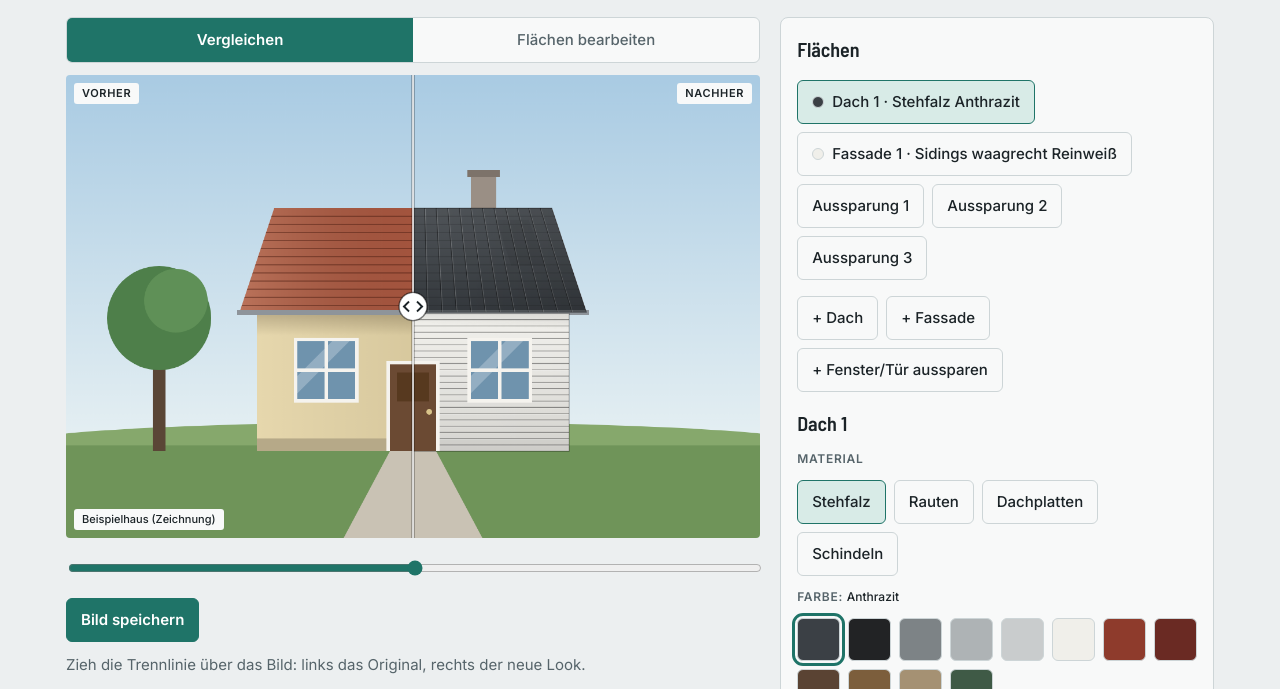
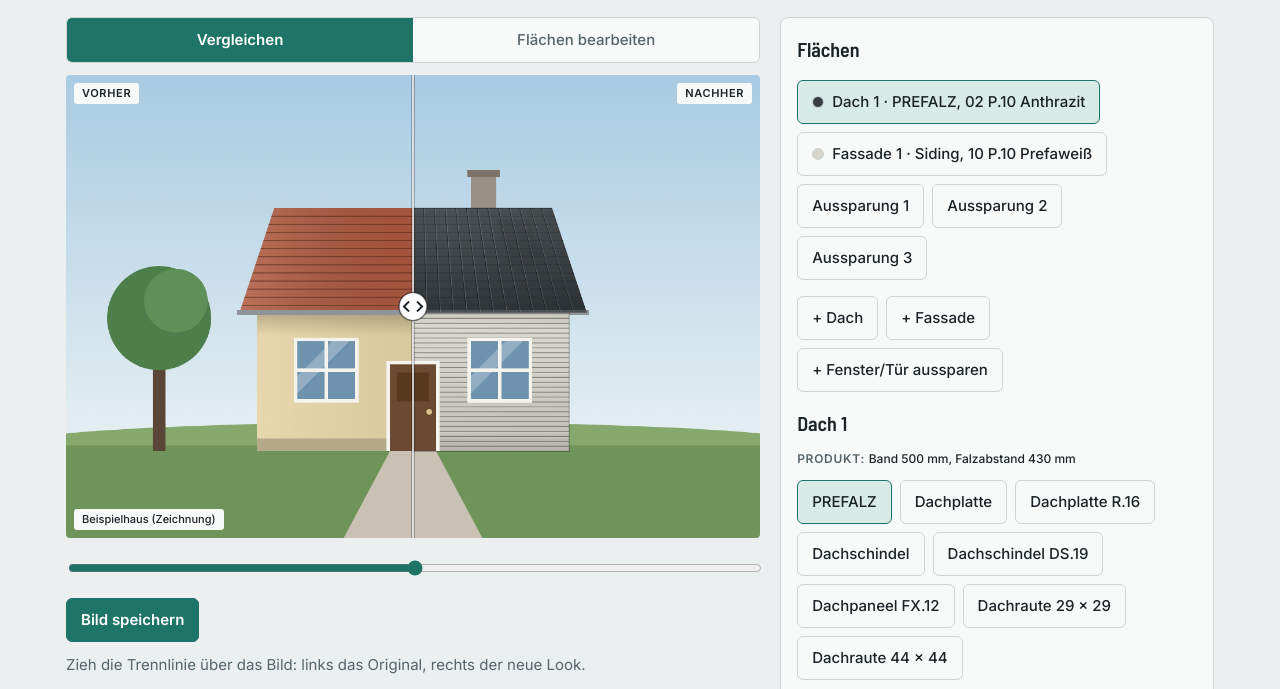
Before and after one commit to maks1212/hausprobe, a plain HTML site: page index.html in a window 1280 px wide. Shown: the part 108-797 px from the top of the page. Drawn offline with Linux system fonts and the light colour scheme.

Commit message:
Use PREFA product and colour master data
Products, formats and colour numbers come from PREFA's public colour
range 2026, colour chart 2022 and planning documents. Hex values are
screen approximations of the stated RAL references.

Co-Authored-By: Claude Fable 5.2 <noreply@anthropic.com>
Claude-Session: https://claude.ai/code/session_01FMapittmPHyQQ7kP4EqZ2i

```diff
--- a/app.js
+++ b/app.js
@@ -1,15 +1,6 @@
 (function(){
 "use strict";
-var MATS={
-  dach:[{id:"stehfalz",name:"Stehfalz"},{id:"raute",name:"Rauten"},{id:"platte",name:"Dachplatten"},{id:"schindel",name:"Schindeln"}],
-  fassade:[{id:"siding",name:"Sidings waagrecht"},{id:"stehfalz",name:"Paneele senkrecht"},{id:"raute",name:"Rauten"},{id:"glatt",name:"Glatt"}]
-};
-var COLORS=[
-  {name:"Anthrazit",hex:"#3b4045"},{name:"Schwarz",hex:"#222325"},{name:"Steingrau",hex:"#7d8386"},
-  {name:"Hellgrau",hex:"#aeb3b5"},{name:"Silber",hex:"#c9cccd"},{name:"Reinweiß",hex:"#f0efea"},
-  {name:"Ziegelrot",hex:"#8e3b2c"},{name:"Oxidrot",hex:"#6a2a23"},{name:"Nussbraun",hex:"#5a4333"},
-  {name:"Bronze",hex:"#7c5e3c"},{name:"Sandbraun",hex:"#a59173"},{name:"Moosgrün",hex:"#3f5a46"}
-];
+var DATA=window.HausData;
 var KIND={dach:"Dach",fassade:"Fassade",cut:"Aussparung"};
 var $=function(id){return document.getElementById(id);};
 var cv=$("cv"),ctx=cv.getContext("2d");
@@ -52,18 +43,27 @@ function quadFor(s,P){
   }else{var b=bbox(P);q=[[b[0],b[1]],[b[2],b[1]],[b[2],b[3]],[b[0],b[3]]];}
   var r=s.rot||0;return [0,1,2,3].map(function(i){return q[(i+r)%4];});
 }
-function patternLines(mat,n,ratio){
-  var L=[],i,j,m,c;
-  if(mat==="stehfalz"){for(i=1;i<n;i++)L.push([i/n,0,i/n,1]);}
-  else if(mat==="siding"){for(j=1;j<n;j++)L.push([0,j/n,1,j/n]);}
-  else if(mat==="platte"||mat==="schindel"){
-    if(mat==="schindel")n=Math.round(n*1.6);
-    m=Math.max(1,Math.round(n*ratio*(mat==="schindel"?1.75:1.4)));
+function prod(s){return DATA.byId[s.mat]||DATA.products[0];}
+function hex(code){var c=DATA.colors[code];return c?c.hex:"#888888";}
+/* Startwert für die Musterdichte: angenommene Flächenbreite geteilt durchs Rastermaß des Produkts. */
+function defScale(pr,kind){
+  var ref=pr.pat==="hline"?5500:(kind==="dach"?11000:9000);
+  return Math.max(3,Math.min(60,Math.round(ref/pr.cell)));
+}
+function patternLines(pr,n,ratio){
+  var L=[],i,j,m,c,u,v;
+  if(pr.pat==="seam"){for(i=1;i<n;i++)L.push([i/n,0,i/n,1]);}
+  else if(pr.pat==="hline"){
+    var mix=pr.mix||[1],sum=0;mix.forEach(function(x){sum+=x;});var unit=mix.length/(sum*n);v=0;
+    for(j=0;j<400;j++){v+=mix[j%mix.length]*unit;if(v>=.999)break;L.push([0,v,1,v]);}
+  }else if(pr.pat==="offset"){
+    m=Math.max(1,Math.round(n*ratio*pr.w/pr.h));
     for(j=0;j<m;j++){
       if(j)L.push([0,j/m,1,j/m]);
-      for(i=0;i<=n;i++){var u=(i+(j%2)*.5)/n;if(u>0&&u<1)L.push([u,j/m,u,(j+1)/m]);}
+      var sh=(j*(pr.shift||.5))%1;
+      for(i=0;i<=n;i++){u=(i+sh)/n;if(u>0&&u<1)L.push([u,j/m,u,(j+1)/m]);}
     }
-  }else if(mat==="raute"){
+  }else if(pr.pat==="raute"){
     m=Math.max(1,Math.round(n*ratio));
     for(c=1;c<n+m;c++)L.push([(c-Math.min(c,m))/n,Math.min(c,m)/m,Math.min(c,n)/n,(c-Math.min(c,n))/m]);
     for(c=-(m-1);c<n;c++){var a=Math.max(c,0),b=Math.min(n,m+c);L.push([a/n,(a-c)/m,b/n,(b-c)/m]);}
@@ -73,12 +73,12 @@ function patternLines(mat,n,ratio){
 function paint(c,s){
   var P=px(s),q=quadFor(s,P),map=homography(q),b=bbox(P);
   c.save();trace(c,P);c.clip();
-  c.fillStyle=s.color;c.fillRect(b[0],b[1],b[2]-b[0],b[3]-b[1]);
+  c.fillStyle=hex(s.color);c.fillRect(b[0],b[1],b[2]-b[0],b[3]-b[1]);
   var t=[(q[0][0]+q[1][0])/2,(q[0][1]+q[1][1])/2],e=[(q[3][0]+q[2][0])/2,(q[3][1]+q[2][1])/2];
   var gr=c.createLinearGradient(t[0],t[1],e[0],e[1]);gr.addColorStop(0,"rgba(255,255,255,.10)");gr.addColorStop(1,"rgba(0,0,0,.12)");
   c.fillStyle=gr;c.fillRect(b[0],b[1],b[2]-b[0],b[3]-b[1]);
   var wq=(dist(q[0],q[1])+dist(q[3],q[2]))/2,hq=(dist(q[0],q[3])+dist(q[1],q[2]))/2;
-  var lines=patternLines(s.mat,s.scale,hq/Math.max(1,wq));
+  var lines=patternLines(prod(s),s.scale,hq/Math.max(1,wq));
   if(lines.length){
     var path=new Path2D();
     lines.forEach(function(l){var A=map(l[0],l[1]),B=map(l[2],l[3]);path.moveTo(A[0],A[1]);path.lineTo(B[0],B[1]);});
@@ -143,7 +143,8 @@ function current(){return surfaces.filter(function(s){return s.id===sel;})[0]||n
 function addSurface(kind,pts,o){
   var n=surfaces.filter(function(s){return s.kind===kind;}).length+1;
   var s={id:nextId++,kind:kind,name:KIND[kind]+" "+n,pts:pts,rot:0,shade:.55,
-    mat:kind==="dach"?"stehfalz":"siding",color:kind==="dach"?COLORS[0].hex:COLORS[3].hex,scale:kind==="dach"?24:22};
+    mat:kind==="dach"?"prefalz":"siding",color:"02",scale:0};
+  if(kind!=="cut")s.scale=defScale(prod(s),kind);
   if(o)for(var key in o)s[key]=o[key];
   surfaces.push(s);return s;
 }
@@ -172,8 +173,8 @@ function summary(){return surfaces.filter(function(s){return s.kind!=="cut";}).m
 function exportBlob(cb){renderAfter();after.toBlob(cb,"image/jpeg",.92);}
 
 function el(tag,cls,text){var e=document.createElement(tag);if(cls)e.className=cls;if(text)e.textContent=text;return e;}
-function matName(s){var m=(MATS[s.kind]||[]).filter(function(x){return x.id===s.mat;})[0];return m?m.name:"";}
-function colName(hex){var c=COLORS.filter(function(x){return x.hex===hex;})[0];return c?c.name:"";}
+function matName(s){return prod(s).name;}
+function colName(code){var c=DATA.colors[code];return c?code+" "+c.name:"";}
 function ui(){
   $("mode-view").setAttribute("aria-pressed",mode==="view");$("mode-edit").setAttribute("aria-pressed",mode==="edit");
   cv.className=mode==="edit"?"edit":"";
@@ -193,25 +194,30 @@ function ui(){
   var chips=$("chips");chips.textContent="";
   surfaces.forEach(function(s){
     var b=el("button","btn");b.type="button";b.setAttribute("aria-pressed",s.id===sel);
-    if(s.kind!=="cut"){var d=el("span","dot");d.style.background=s.color;b.appendChild(d);}
-    b.appendChild(document.createTextNode(s.kind==="cut"?s.name:s.name+" · "+matName(s)+" "+colName(s.color)));
+    if(s.kind!=="cut"){var d=el("span","dot");d.style.background=hex(s.color);b.appendChild(d);}
+    b.appendChild(document.createTextNode(s.kind==="cut"?s.name:s.name+" · "+matName(s)+", "+colName(s.color)));
     b.onclick=function(){if(drawing)return;sel=s.id;ui();draw();};chips.appendChild(b);
   });
   var s=current();$("editor").hidden=!s||!!drawing;if(!s)return;
   $("ed-title").textContent=s.name;$("ed-style").hidden=$("rot").hidden=s.kind==="cut";
   if(s.kind==="cut")return;
   var mats=$("mats");mats.textContent="";
-  MATS[s.kind].forEach(function(m){
+  var pr=prod(s),pal=DATA.palettes[pr.pal];
+  DATA.products.filter(function(m){return m.kind===s.kind;}).forEach(function(m){
     var b=el("button","btn",m.name);b.type="button";b.setAttribute("aria-pressed",m.id===s.mat);
-    b.onclick=function(){s.mat=m.id;ui();refresh();};mats.appendChild(b);
+    b.onclick=function(){s.mat=m.id;s.scale=defScale(m,s.kind);if(DATA.palettes[m.pal].indexOf(s.color)<0)s.color=DATA.palettes[m.pal][0];ui();refresh();};
+    mats.appendChild(b);
   });
+  $("mat-info").textContent=pr.info;
   var cols=$("colors");cols.textContent="";
-  COLORS.forEach(function(c){
-    var b=el("button","sw");b.type="button";b.style.background=c.hex;b.title=c.name;b.setAttribute("aria-label",c.name);b.setAttribute("aria-pressed",c.hex===s.color);
-    b.onclick=function(){s.color=c.hex;ui();refresh();};cols.appendChild(b);
+  pal.forEach(function(code){
+    var c=DATA.colors[code],b=el("button","sw");b.type="button";b.style.background=c.hex;b.title=code+" "+c.name;
+    b.setAttribute("aria-label",code+" "+c.name);b.setAttribute("aria-pressed",code===s.color);
+    b.onclick=function(){s.color=code;ui();refresh();};cols.appendChild(b);
   });
-  $("color-name").textContent=colName(s.color);
-  $("scale").value=52-s.scale;$("scale").disabled=s.mat==="glatt";$("shade").value=Math.round(s.shade*100);
+  var cur=DATA.colors[s.color];
+  $("color-name").textContent=colName(s.color)+(cur?" · ähnlich RAL "+cur.ral:"");
+  $("scale").value=63-s.scale;$("shade").value=Math.round(s.shade*100);
 }
 
 function pos(e){var r=cv.getBoundingClientRect();return {x:Math.min(1,Math.max(0,(e.clientX-r.left)/r.width)),y:Math.min(1,Math.max(0,(e.clientY-r.top)/r.height)),r:r};}
@@ -263,7 +269,7 @@ $("share").onclick=function(){exportBlob(function(b){
   if(!b)return;var f=new File([b],"hausprobe.jpg",{type:"image/jpeg"});
   navigator.share({files:[f],title:"Hausprobe",text:summary()}).catch(function(){});
 });};
-$("scale").oninput=function(){var s=current();if(s){s.scale=52-(+this.value);refresh();}};
+$("scale").oninput=function(){var s=current();if(s){s.scale=63-(+this.value);refresh();}};
 $("shade").oninput=function(){var s=current();if(s){s.shade=this.value/100;refresh();}};
 $("rot").onclick=function(){var s=current();if(s){s.rot=((s.rot||0)+1)%4;refresh();}};
 $("del").onclick=function(){surfaces=surfaces.filter(function(s){return s.id!==sel;});sel=null;ui();refresh();};
@@ -314,13 +320,13 @@ function loadSample(){
   function n(a){return a.map(function(p){return {x:p[0]/1200,y:p[1]/800};});}
   function r(x0,y0,x1,y1){return n([[x0,y0],[x1,y0],[x1,y1],[x0,y1]]);}
   var roof=addSurface("dach",n([[300,410],[900,410],[840,230],[360,230]]));
-  addSurface("fassade",r(330,412,870,650),{color:COLORS[5].hex});
+  addSurface("fassade",r(330,412,870,650),{color:"10"});
   addSurface("cut",r(394,454,506,566));addSurface("cut",r(694,454,806,566));addSurface("cut",r(554,494,646,650));
   sel=roof.id;renderAfter();ui();draw();
 }
 function save(){
   clearTimeout(saveT);saveT=setTimeout(function(){
-    try{localStorage.setItem("hausprobe.state",JSON.stringify({v:1,sample:isSample,surfaces:surfaces,nextId:nextId}));}catch(e){}
+    try{localStorage.setItem("hausprobe.state",JSON.stringify({v:2,sample:isSample,surfaces:surfaces,nextId:nextId}));}catch(e){}
   },300);
 }
 function storePhoto(c){
@@ -335,7 +341,7 @@ function restore(){
   var st=null,ph=null;
   try{st=JSON.parse(localStorage.getItem("hausprobe.state")||"null");ph=localStorage.getItem("hausprobe.photo");}catch(e){}
   loadSample();
-  if(!st||st.v!==1||!Array.isArray(st.surfaces))return;
+  if(!st||st.v!==2||!Array.isArray(st.surfaces))return;
   if(st.sample){applyState(st);return;}
   if(!ph)return;
   var img=new Image();
--- /dev/null
+++ b/data.js
@@ -0,0 +1,60 @@
+/* Stammdaten: Produkte, Formate und Farben aus öffentlichen PREFA Unterlagen.
+   Quellen: Farbsortiment 2026 (Farbnummern, RAL-Näherungen, Verfügbarkeit je Produktgruppe),
+   Farbkarte 2022 (deutsche Farbnamen), Planungsleitfaden Dach und Ausschreibungstext Fassade (Formate).
+   Die hex-Werte sind Bildschirm-Näherungen der angegebenen RAL-Töne und stammen nicht von PREFA.
+   Nicht enthalten: Holzdekore (38, 39, 40), Naturblank (13), PREFABOND, Strangpressprofile, Raute klein. */
+(function(root){
+"use strict";
+var colors={
+  "01":{name:"P.10 Braun",ral:"7013",hex:"#575044"},
+  "02":{name:"P.10 Anthrazit",ral:"7016",hex:"#383e42"},
+  "03":{name:"P.10 Schwarz",ral:"9005",hex:"#111214"},
+  "04":{name:"P.10 Ziegelrot",ral:"8004",hex:"#8d4931"},
+  "05":{name:"P.10 Oxydrot",ral:"3009",hex:"#6d342d"},
+  "06":{name:"P.10 Moosgrün",ral:"6005",hex:"#114232"},
+  "07":{name:"P.10 Hellgrau",ral:"7005",hex:"#6c6e6b"},
+  "08":{name:"P.10 Zinkgrau",ral:"7030",hex:"#939388"},
+  "10":{name:"P.10 Prefaweiß",ral:"9002",hex:"#d7d5cb"},
+  "11":{name:"P.10 Nussbraun",ral:"8019",hex:"#3d3635"},
+  "12":{name:"Silbermetallic",ral:"9006",hex:"#a1a1a0"},
+  "17":{name:"P.10 Reinweiß",ral:"9010",hex:"#f1ece1"},
+  "19":{name:"P.10 Dunkelgrau",ral:"7043",hex:"#4f5250"},
+  "20":{name:"Rauchsilber",ral:"9007",hex:"#878581"},
+  "23":{name:"Schwarzgrau",ral:"7022",hex:"#4c4a44"},
+  "28":{name:"P.10 Prefa Bronze",ral:"7048",hex:"#7f7b73"},
+  "42":{name:"P.10 Sandbraun",ral:"1019",hex:"#a48f7a"},
+  "43":{name:"P.10 Steingrau",ral:"7031",hex:"#5d6970"},
+  "45":{name:"Bronze",ral:"7048",hex:"#7f7b73"},
+  "46":{name:"P.10 Patinagrün",ral:"6027",hex:"#7ebab5"},
+  "47":{name:"Patinagrau",ral:"7042",hex:"#8e9291"}
+};
+var palettes={
+  dachKlein:["02","01","03","04","05","06","07","11","19","28","43"],
+  prefalz:["02","01","03","04","05","06","07","08","10","11","12","17","19","23","28","43","45","46","47"],
+  fassadeKlein:["02","01","03","04","05","06","07","10","11","12","19","28","43"],
+  siding:["02","01","03","04","05","06","07","10","11","12","17","19","20","23","28","42","43","45","47"]
+};
+/* pat: seam = Falze von First zu Traufe, offset = versetzte Platten, raute = Spitzdeckung, hline = waagrechte Bahnen.
+   w/h: Format in mm; cell: Rastermaß in mm in Zählrichtung (bei Rauten die Diagonale). */
+var products=[
+  {id:"prefalz",kind:"dach",name:"PREFALZ",pat:"seam",w:430,cell:430,pal:"prefalz",info:"Band 500 mm, Falzabstand 430 mm"},
+  {id:"dachplatte",kind:"dach",name:"Dachplatte",pat:"offset",w:600,h:420,cell:600,pal:"dachKlein",info:"600 × 420 mm"},
+  {id:"r16",kind:"dach",name:"Dachplatte R.16",pat:"offset",w:700,h:420,cell:700,pal:"dachKlein",info:"700 × 420 mm"},
+  {id:"schindel",kind:"dach",name:"Dachschindel",pat:"offset",w:420,h:240,cell:420,pal:"dachKlein",info:"420 × 240 mm"},
+  {id:"ds19",kind:"dach",name:"Dachschindel DS.19",pat:"offset",w:480,h:262,cell:480,pal:"dachKlein",info:"480 × 262 mm"},
+  {id:"fx12",kind:"dach",name:"Dachpaneel FX.12",pat:"offset",w:1400,h:420,cell:1400,shift:.37,pal:"dachKlein",info:"1.400 × 420 und 700 × 420 mm"},
+  {id:"raute29",kind:"dach",name:"Dachraute 29 × 29",pat:"raute",w:290,cell:410,pal:"dachKlein",info:"290 × 290 mm"},
+  {id:"raute44",kind:"dach",name:"Dachraute 44 × 44",pat:"raute",w:437,cell:618,pal:"dachKlein",info:"437 × 437 mm"},
+  {id:"siding",kind:"fassade",name:"Siding",pat:"hline",w:200,cell:200,pal:"siding",info:"Baubreite 200 mm (auch 138 bis 600 mm)"},
+  {id:"sidingx",kind:"fassade",name:"Siding.X",pat:"hline",w:260,cell:260,mix:[200,138,300,138,400,200,300],pal:"siding",info:"Baubreiten 138, 200, 300, 400 mm gemischt"},
+  {id:"wandschindel",kind:"fassade",name:"Wandschindel",pat:"offset",w:420,h:240,cell:420,pal:"fassadeKlein",info:"420 × 240 mm"},
+  {id:"fx12f",kind:"fassade",name:"Fassadenpaneel FX.12",pat:"offset",w:1400,h:420,cell:1400,shift:.37,pal:"fassadeKlein",info:"1.400 × 420 und 700 × 420 mm"},
+  {id:"wandraute20",kind:"fassade",name:"Wandraute 20 × 20",pat:"raute",w:200,cell:283,pal:"fassadeKlein",info:"200 × 200 mm"},
+  {id:"wandraute29",kind:"fassade",name:"Wandraute 29 × 29",pat:"raute",w:290,cell:410,pal:"fassadeKlein",info:"290 × 290 mm"},
+  {id:"wandraute44",kind:"fassade",name:"Wandraute 44 × 44",pat:"raute",w:437,cell:618,pal:"fassadeKlein",info:"437 × 437 mm"},
+  {id:"prefalzf",kind:"fassade",name:"PREFALZ Fassade",pat:"seam",w:430,cell:430,pal:"prefalz",info:"Band 500 mm, Falzabstand 430 mm"}
+];
+var byId={};products.forEach(function(p){byId[p.id]=p;});
+var api={colors:colors,palettes:palettes,products:products,byId:byId};
+if(typeof module!=="undefined"&&module.exports)module.exports=api;else root.HausData=api;
+})(typeof window!=="undefined"?window:this);
--- a/index.html
+++ b/index.html
@@ -68,11 +68,11 @@
       <div id="editor" hidden>
         <h2 id="ed-title"></h2>
         <div id="ed-style">
-          <h3>Material</h3>
+          <h3>Produkt: <span id="mat-info"></span></h3>
           <div id="mats" class="row"></div>
           <h3>Farbe: <span id="color-name"></span></h3>
           <div id="colors" class="swatches"></div>
-          <div class="field"><label class="lbl" for="scale">Mustergröße</label><input id="scale" type="range" min="4" max="48" step="1"></div>
+          <div class="field"><label class="lbl" for="scale">Mustergröße</label><input id="scale" type="range" min="3" max="60" step="1"></div>
           <div class="field"><label class="lbl" for="shade">Licht und Schatten vom Foto</label><input id="shade" type="range" min="0" max="100" step="1"></div>
         </div>
         <div class="row">
@@ -80,11 +80,12 @@
           <button id="del" class="btn danger" type="button">Fläche löschen</button>
         </div>
       </div>
-      <p class="note">Farben sind Näherungen und ersetzen kein Farbmuster. Dein Foto bleibt auf deinem Gerät und wird nirgends hochgeladen.</p>
+      <p class="note">Produkte, Formate und Farbnummern stammen aus öffentlichen PREFA Unterlagen (Farbsortiment 2026). Hausprobe ist ein unabhängiges Projekt und kein Angebot von PREFA. Die Farbtöne sind Bildschirm-Näherungen nach RAL und ersetzen kein Farbmuster. Dein Foto bleibt auf deinem Gerät.</p>
     </section>
   </main>
 </div>
 
+<script src="data.js"></script>
 <script src="detect.js"></script>
 <script src="app.js"></script>
 </body>
```
Also changed, not shown: 1 other file.
